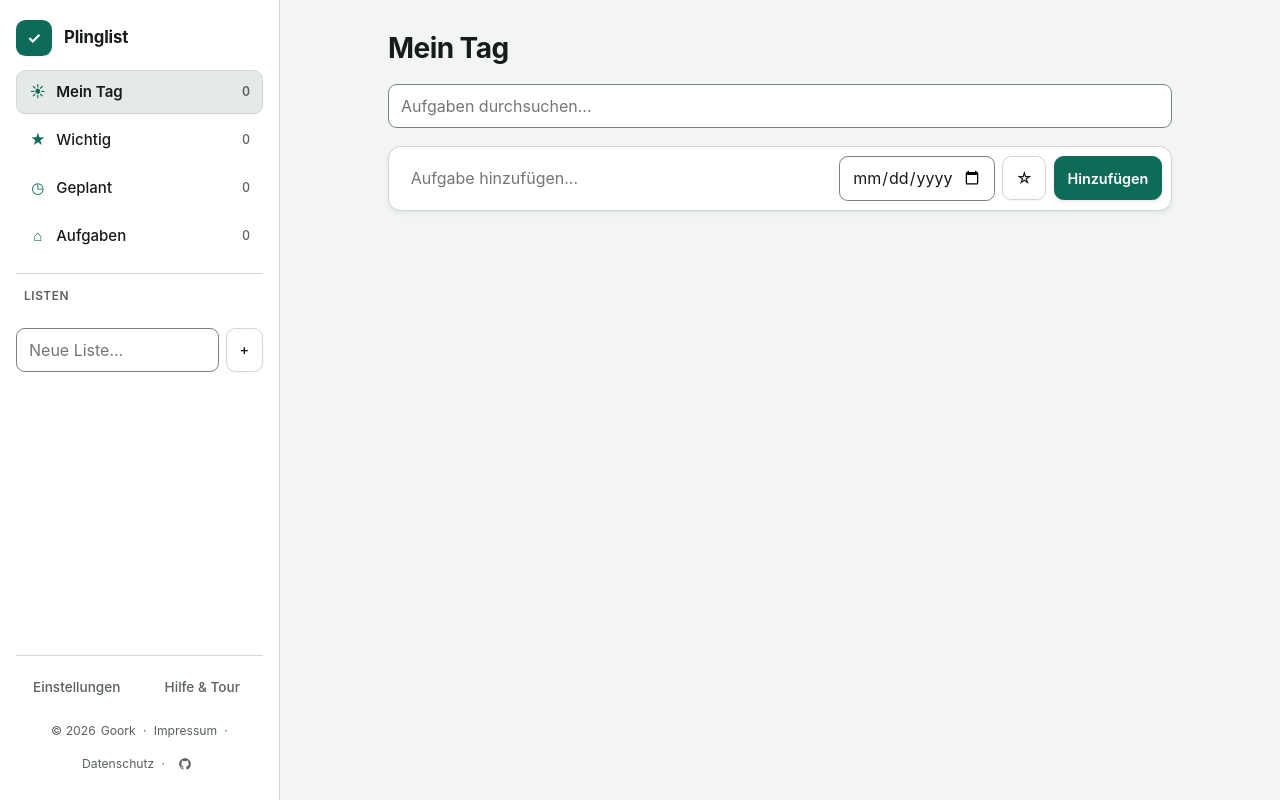
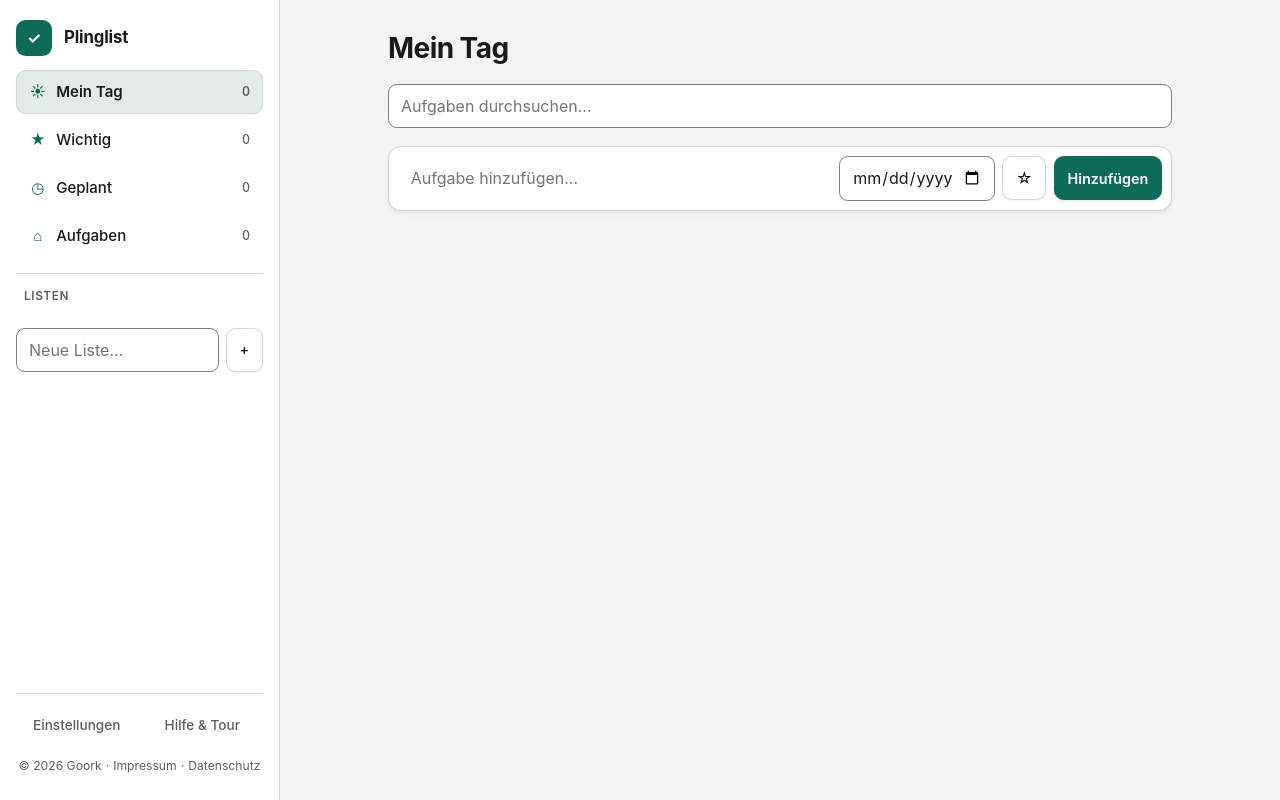
Before and after one commit to thefraggle/plinglist, a website: page app/index.html in a window 1280 px wide. Drawn offline with Linux system fonts and the light colour scheme.

Commit message:
fix(ui): keep sidebar legal footer single-line and remove redundant GitHub icon (v0.1.17)

```diff
--- a/app/index.html
+++ b/app/index.html
@@ -121,17 +121,6 @@
             <button type="button" id="openPrivacyBtn" class="sidebar-legal-link" data-i18n="legal.tabPrivacy">
               Datenschutz
             </button>
-            <span aria-hidden="true">·</span>
-            <a
-              href="https://github.com/thefraggle/plinglist"
-              target="_blank"
-              rel="noopener noreferrer"
-              class="sidebar-legal-icon"
-              aria-label="GitHub (AGPLv3)"
-              title="GitHub (AGPLv3)"
-            >
-              <svg width="14" height="14" viewBox="0 0 24 24" fill="currentColor" aria-hidden="true"><path fill-rule="evenodd" clip-rule="evenodd" d="M12 2C6.477 2 2 6.484 2 12.017c0 4.425 2.865 8.18 6.839 9.504.5.092.682-.217.682-.483 0-.237-.008-.868-.013-1.703-2.782.605-3.369-1.343-3.369-1.343-.454-1.158-1.11-1.466-1.11-1.466-.908-.62.069-.608.069-.608 1.003.07 1.53 1.032 1.53 1.032.892 1.53 2.341 1.088 2.91.832.092-.647.35-1.088.636-1.338-2.22-.253-4.555-1.113-4.555-4.951 0-1.093.39-1.988 1.029-2.688-.103-.253-.446-1.272.098-2.65 0 0 .84-.27 2.75 1.026A9.564 9.564 0 0112 6.844c.85.004 1.705.115 2.504.337 1.909-1.296 2.747-1.027 2.747-1.027.546 1.379.202 2.398.1 2.651.64.7 1.028 1.595 1.028 2.688 0 3.848-2.339 4.695-4.566 4.943.359.309.678.92.678 1.855 0 1.338-.012 2.419-.012 2.747 0 .268.18.58.688.482A10.019 10.019 0 0022 12.017C22 6.484 17.522 2 12 2z"/></svg>
-            </a>
           </div>
         </div>
       </aside>
--- a/app/src/i18n.ts
+++ b/app/src/i18n.ts
@@ -165,7 +165,7 @@ export const TRANSLATIONS = {
     'settings.deleteWorkspaceBtn': 'Delete all local & synced data…',
     'settings.syncNowBtn': 'Sync now',
     'settings.aboutFooter':
-      'Plinglist v0.1.16 · © 2026 Daniel Notthoff (Goork) · Local-First & Open Source (AGPLv3)',
+      'Plinglist v0.1.17 · © 2026 Daniel Notthoff (Goork) · Local-First & Open Source (AGPLv3)',
     'settings.save': 'Save',
     'confirm.deleteTitle': 'Confirm deletion',
     'confirm.deleteTaskPrompt': 'Do you really want to delete this task?',
@@ -348,7 +348,7 @@ export const TRANSLATIONS = {
     'settings.deleteWorkspaceBtn': 'Alle lokalen & synchronisierten Daten löschen…',
     'settings.syncNowBtn': 'Jetzt synchronisieren',
     'settings.aboutFooter':
-      'Plinglist v0.1.16 · © 2026 Daniel Notthoff (Goork) · Local-First & Open Source (AGPLv3)',
+      'Plinglist v0.1.17 · © 2026 Daniel Notthoff (Goork) · Local-First & Open Source (AGPLv3)',
     'settings.save': 'Speichern',
     'confirm.deleteTitle': 'Löschen bestätigen',
     'confirm.deleteTaskPrompt': 'Möchtest du diese Aufgabe wirklich löschen?',
--- a/app/styles.css
+++ b/app/styles.css
@@ -1088,8 +1088,11 @@ input[readonly] {
 }
 
 .sidebar-legal-row {
+  flex-wrap: nowrap;
   justify-content: center;
-  padding: 0.1rem 0.25rem;
+  gap: 0.25rem;
+  padding: 0.1rem 0.15rem;
+  white-space: nowrap;
 }
 
 button.link-inline,
@@ -1117,8 +1120,8 @@ a.link-inline:hover {
 .sidebar-legal-link {
   display: inline-flex;
   align-items: center;
-  min-height: 1.75rem;
-  padding: 0.15rem 0.1rem;
+  min-height: 1.5rem;
+  padding: 0.1rem 0;
   border: 0;
   border-radius: 0.25rem;
   box-shadow: none;
@@ -1132,23 +1135,6 @@ a.link-inline:hover {
 
 .sidebar-legal-link:hover {
   color: var(--brand);
-}
-
-.sidebar-legal-icon {
-  display: inline-flex;
-  align-items: center;
-  justify-content: center;
-  width: 1.75rem;
-  height: 1.75rem;
-  border-radius: 0.35rem;
-  color: var(--text-muted);
-  text-decoration: none;
-  transition: color 140ms ease, background-color 140ms ease;
-}
-
-.sidebar-legal-icon:hover {
-  color: var(--brand);
-  background-color: var(--bg-subtle);
 }
 
 .info-block {
--- a/app/sw.js
+++ b/app/sw.js
@@ -1,4 +1,4 @@
-const CACHE_NAME = 'plinglist-app-v14';
+const CACHE_NAME = 'plinglist-app-v15';
 const ASSETS = [
   './',
   './index.html',
--- a/package.json
+++ b/package.json
@@ -1,6 +1,6 @@
 {
   "name": "plinglist",
-  "version": "0.1.16",
+  "version": "0.1.17",
   "private": true,
   "type": "module",
   "license": "AGPL-3.0-or-later",
```
Also changed, not shown: app/test/app.test.ts (+1 -1 lines), CHANGELOG.md, README.md.
